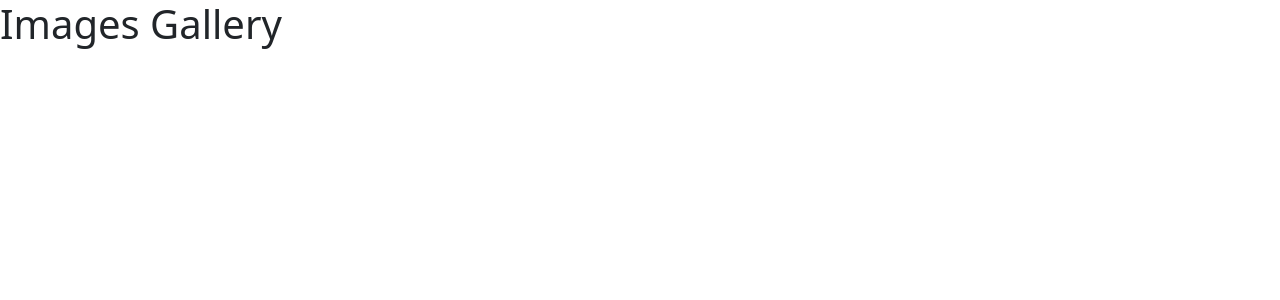
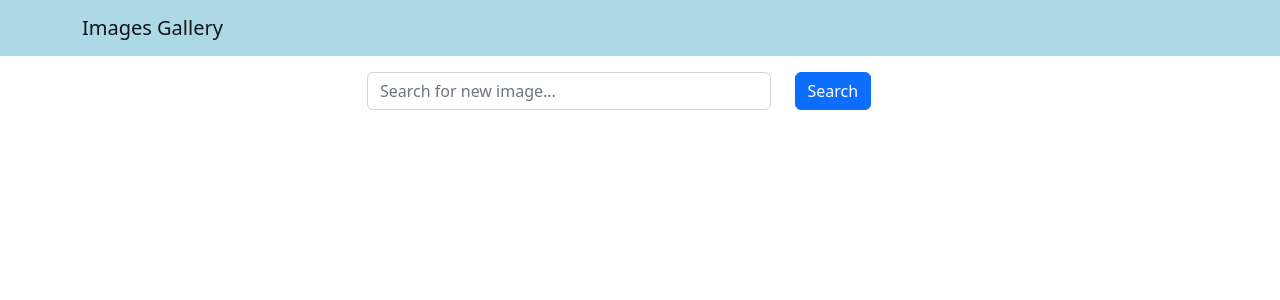
Before and after one commit to mmahamed/images-gallery, a React (Create React App) app in the folder frontend/: page / in a window 1280 px wide. Shown: the top 300 px of the page. Built offline with nearby package versions, Linux system fonts and the light colour scheme.

Commit message:
header component and controlled search component

```diff
--- a/frontend/src/App.js
+++ b/frontend/src/App.js
@@ -1,9 +1,19 @@
-import 'bootstrap/dist/css/bootstrap.min.css';
+import "bootstrap/dist/css/bootstrap.min.css";
+import { useState } from "react";
+import Header from "./components/Header";
+import Search from "./components/Search";
 
 function App() {
+  const [word, setWord] = useState("");
+
+  const handleSearchSubmit = (e) => {
+    e.preventDefault();
+    console.log(word);
+  };
   return (
     <div>
-      <h1>Images Gallery</h1>
+      <Header title="Images Gallery" />
+      <Search word={word} setWord={setWord} handleSubmit={handleSearchSubmit} />
     </div>
   );
 }
--- /dev/null
+++ b/frontend/src/components/Header.js
@@ -0,0 +1,16 @@
+import { Container, Navbar } from "react-bootstrap";
+const navbarStyle = {
+  backgroundColor: "lightblue",
+};
+
+function Header({ title }) {
+  return (
+    <Navbar style={navbarStyle} variant="light">
+      <Container>
+        <Navbar.Brand href="/">{title}</Navbar.Brand>
+      </Container>
+    </Navbar>
+  );
+}
+
+export default Header;
--- /dev/null
+++ b/frontend/src/components/Search.js
@@ -0,0 +1,32 @@
+import React from "react";
+import { Row, Col, Form, Button, Container } from "react-bootstrap";
+
+const Search = ({ word, setWord, handleSubmit }) => {
+  return (
+    <Container className="mt-3">
+      <Row className="justify-content-center">
+        <Col xs={12} md={8} lg={6}>
+          <Form onSubmit={handleSubmit}>
+            <Row>
+              <Col xs={9}>
+                <Form.Control
+                  type="text"
+                  placeholder="Search for new image..."
+                  value={word}
+                  onChange={(e) => setWord(e.target.value)}
+                />
+              </Col>
+              <Col>
+                <Button variant="primary" type="submit">
+                  Search
+                </Button>
+              </Col>
+            </Row>
+          </Form>
+        </Col>
+      </Row>
+    </Container>
+  );
+};
+
+export default Search;
--- a/frontend/src/css/index.css
+++ b/frontend/src/css/index.css
@@ -1,7 +1,7 @@
 body {
   margin: 0;
-  font-family: -apple-system, BlinkMacSystemFont, 'Segoe UI', 'Roboto', 'Oxygen',
-    'Ubuntu', 'Cantarell', 'Fira Sans', 'Droid Sans', 'Helvetica Neue',
+  font-family: -apple-system, BlinkMacSystemFont, "Segoe UI", "Roboto", "Oxygen",
+    "Ubuntu", "Cantarell", "Fira Sans", "Droid Sans", "Helvetica Neue",
     sans-serif;
   -webkit-font-smoothing: antialiased;
   -moz-osx-font-smoothing: grayscale;
```
Also changed, not shown: 1 other file (tests, documents, lock files or other folders).
